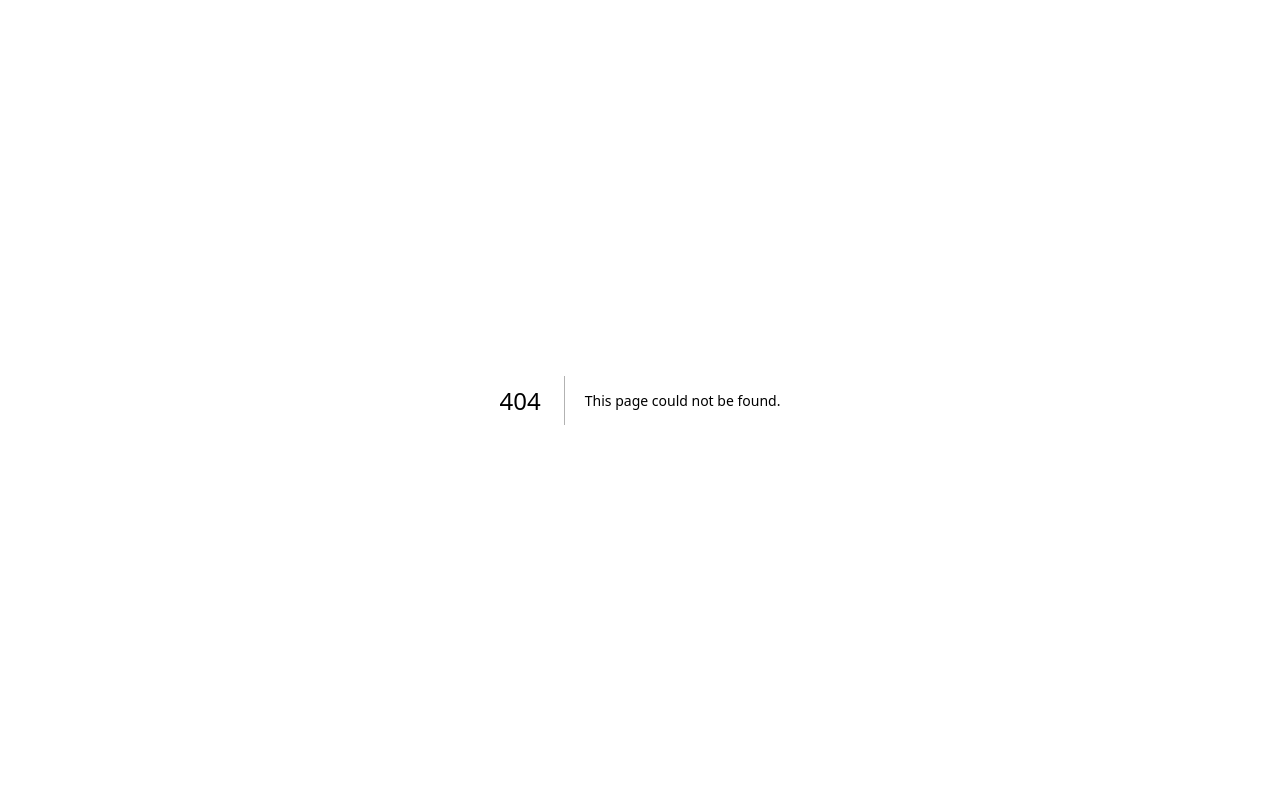
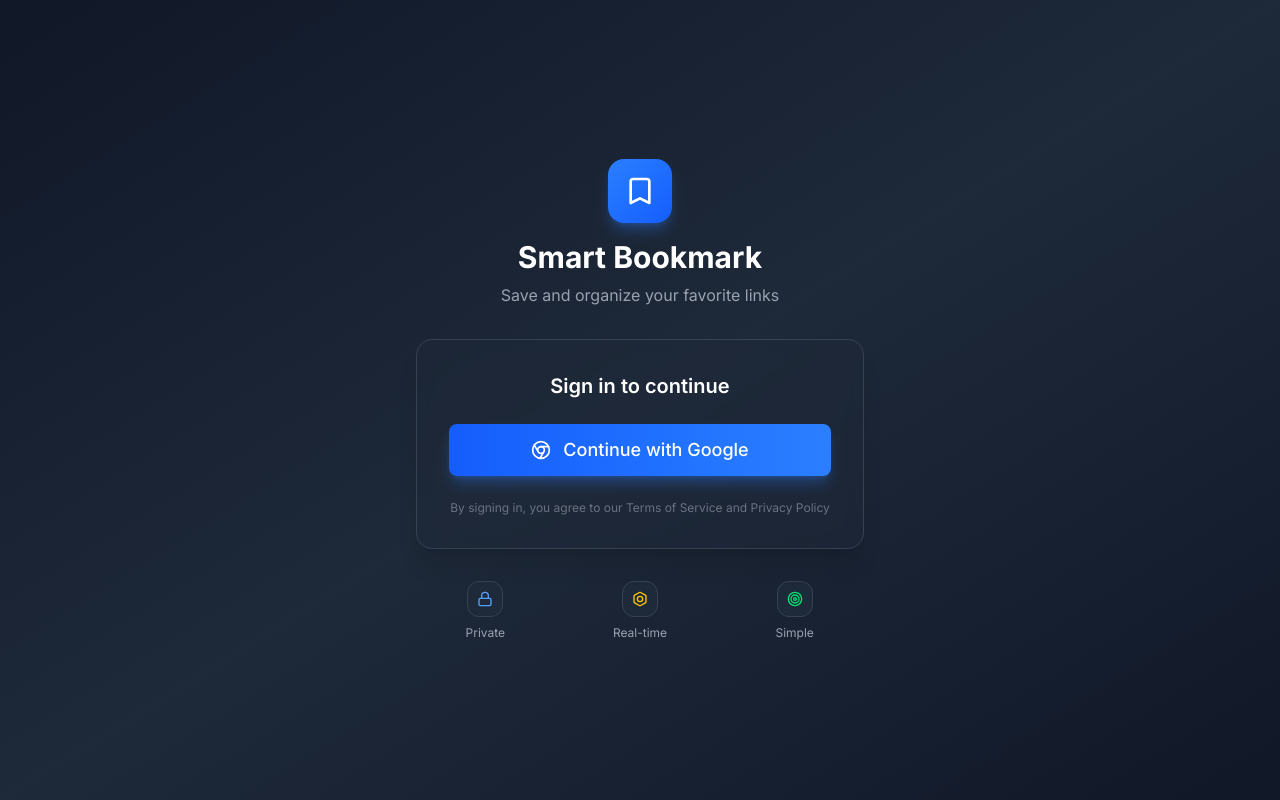
Before and after one commit to abhay299/smart-bookmark, a Next.js app: page /login in a window 1280 px wide. Before the commit this address had no page. Built offline with nearby package versions, Linux system fonts and the light colour scheme; no server answers.

Commit message:
added Dashboard and Login pages with user authentication and bookmark management features

```diff
--- /dev/null
+++ b/app/dashboard/page.tsx
@@ -0,0 +1,120 @@
+'use client'
+
+import { AddBookmarkForm } from '@/components/bookmarks/AddBookmarkForm'
+import { BookmarkList } from '@/components/bookmarks/BookmarkList'
+import { SearchBar } from '@/components/bookmarks/SearchBar'
+import { Sidebar } from '@/components/layout/Sidebar'
+import { createClient } from '@/lib/supabase/client'
+import type { User } from '@supabase/supabase-js'
+import { Bookmark, Sparkles } from 'lucide-react'
+import { useRouter } from 'next/navigation'
+import { useEffect, useMemo, useState } from 'react'
+
+export default function DashboardPage() {
+  const [user, setUser] = useState<User | null>(null)
+  const [searchQuery, setSearchQuery] = useState('')
+  const [filteredCount, setFilteredCount] = useState(0)
+  const [activeSection, setActiveSection] = useState<'add' | 'bookmarks'>('bookmarks')
+  const router = useRouter()
+  const supabase = useMemo(() => createClient(), [])
+
+  useEffect(() => {
+    let cancelled = false
+
+    supabase.auth.getUser().then(({ data: { user } }) => {
+      if (cancelled) return
+
+      if (!user) {
+        router.push('/login')
+        return
+      }
+
+      setUser(user)
+    })
+
+    return () => {
+      cancelled = true
+    }
+  }, [router, supabase])
+
+  const handleBookmarkAdded = () => {
+    // Switch to bookmarks view after adding
+    setActiveSection('bookmarks')
+  }
+
+  if (!user) {
+    return (
+      <div className="min-h-screen bg-linear-to-br from-gray-900 via-gray-800 to-gray-900 flex items-center justify-center">
+        <div className="text-gray-400">Loading...</div>
+      </div>
+    )
+  }
+
+  return (
+    <div className="flex h-screen bg-linear-to-br from-gray-900 via-gray-800 to-gray-900 overflow-hidden">
+
+      <Sidebar
+        user={user}
+        activeSection={activeSection}
+        onSectionChange={setActiveSection}
+      />
+
+      <main className="flex-1 ml-64 h-screen overflow-hidden">
+        {activeSection === 'add' && (
+          <div className="h-full flex items-center justify-center p-8">
+            <div className="w-full max-w-2xl">
+              <div className="mb-8 text-center">
+                <div className="inline-flex items-center justify-center w-16 h-16 bg-linear-to-br from-blue-500 to-blue-600 rounded-2xl mb-4 shadow-lg shadow-blue-500/30">
+                  <Sparkles className="w-8 h-8 text-white" />
+                </div>
+                <h1 className="text-3xl font-bold text-white mb-2">
+                  Save New Bookmark
+                </h1>
+                <p className="text-gray-400">
+                  Add a URL and we will fetch the title automatically
+                </p>
+              </div>
+              <AddBookmarkForm onBookmarkAdded={handleBookmarkAdded} />
+            </div>
+          </div>
+        )}
+
+        {activeSection === 'bookmarks' && (
+          <div className="h-full flex flex-col p-8">
+
+            <div className="shrink-0 mb-6">
+              <div className="flex items-center justify-between mb-6">
+                <div className="flex items-center gap-3">
+                  <div className="w-12 h-12 bg-linear-to-br from-purple-500 to-pink-500 rounded-xl flex items-center justify-center shadow-lg shadow-purple-500/30">
+                    <Bookmark className="w-6 h-6 text-white" />
+                  </div>
+                  <div>
+                    <h1 className="text-2xl font-bold text-white">
+                      Your Bookmarks
+                    </h1>
+                    <p className="text-sm text-gray-400">
+                      All your saved links in one place
+                    </p>
+                  </div>
+                </div>
+              </div>
+
+              <SearchBar
+                value={searchQuery}
+                onChange={setSearchQuery}
+                count={filteredCount}
+              />
+            </div>
+
+            <div className="flex-1 overflow-y-auto pr-2 custom-scrollbar">
+              <BookmarkList
+                searchQuery={searchQuery}
+                onCountChange={setFilteredCount}
+              />
+            </div>
+          </div>
+        )}
+      </main>
+    </div>
+  )
+}
--- /dev/null
+++ b/app/login/page.tsx
@@ -0,0 +1,101 @@
+'use client'
+
+import { Button } from '@/components/ui/Button'
+import { createClient } from '@/lib/supabase/client'
+import { Bolt, Chrome, Lock, Target } from 'lucide-react'
+import { useState } from 'react'
+import toast from 'react-hot-toast'
+
+export default function LoginPage() {
+  const [isLoading, setIsLoading] = useState(false)
+  const supabase = createClient()
+
+  const handleGoogleLogin = async () => {
+    try {
+      setIsLoading(true)
+      const { error } = await supabase.auth.signInWithOAuth({
+        provider: 'google',
+        options: {
+          redirectTo: `${window.location.origin}/api/auth/callback`,
+        },
+      })
+
+      if (error) throw error
+    } catch (error) {
+      console.error('Login error:', error)
+      toast.error('Failed to login. Please try again.')
+      setIsLoading(false)
+    }
+  }
+
+  return (
+    <div className="min-h-screen flex items-center justify-center bg-linear-to-br from-gray-900 via-gray-800 to-gray-900 p-4">
+      <div className="w-full max-w-md">
+
+        <div className="text-center mb-8">
+          <div className="inline-flex items-center justify-center w-16 h-16 bg-linear-to-br from-blue-500 to-blue-600 rounded-2xl mb-4 shadow-lg shadow-blue-500/30">
+            <svg
+              className="w-8 h-8 text-white"
+              fill="none"
+              stroke="currentColor"
+              viewBox="0 0 24 24"
+            >
+              <path
+                strokeLinecap="round"
+                strokeLinejoin="round"
+                strokeWidth={2}
+                d="M5 5a2 2 0 012-2h10a2 2 0 012 2v16l-7-3.5L5 21V5z"
+              />
+            </svg>
+          </div>
+          <h1 className="text-3xl font-bold text-white mb-2">Smart Bookmark</h1>
+          <p className="text-gray-400">
+            Save and organize your favorite links
+          </p>
+        </div>
+
+        <div className="bg-gray-800/50 backdrop-blur-sm border border-gray-700 rounded-2xl p-8 shadow-xl">
+          <h2 className="text-xl font-semibold text-white mb-6 text-center">
+            Sign in to continue
+          </h2>
+
+          <Button
+            onClick={handleGoogleLogin}
+            disabled={isLoading}
+            className="w-full gap-3"
+            size="lg"
+          >
+            <Chrome className="w-5 h-5" />
+            {isLoading ? 'Signing in...' : 'Continue with Google'}
+          </Button>
+
+          <p className="text-xs text-gray-500 text-center mt-6">
+            By signing in, you agree to our Terms of Service and Privacy Policy
+          </p>
+        </div>
+
+        {/* Features */}
+        <div className="mt-8 grid grid-cols-3 gap-4 text-center">
+          <div>
+            <div className="inline-flex items-center justify-center w-9 h-9 rounded-xl bg-gray-800 border border-gray-700 mb-2 mx-auto">
+              <Lock className="w-4 h-4 text-blue-400" />
+            </div>
+            <p className="text-xs text-gray-400">Private</p>
+          </div>
+          <div>
+            <div className="inline-flex items-center justify-center w-9 h-9 rounded-xl bg-gray-800 border border-gray-700 mb-2 mx-auto">
+              <Bolt className="w-4 h-4 text-yellow-400" />
+            </div>
+            <p className="text-xs text-gray-400">Real-time</p>
+          </div>
+          <div>
+            <div className="inline-flex items-center justify-center w-9 h-9 rounded-xl bg-gray-800 border border-gray-700 mb-2 mx-auto">
+              <Target className="w-4 h-4 text-green-400" />
+            </div>
+            <p className="text-xs text-gray-400">Simple</p>
+          </div>
+        </div>
+      </div>
+    </div>
+  )
+}
```
